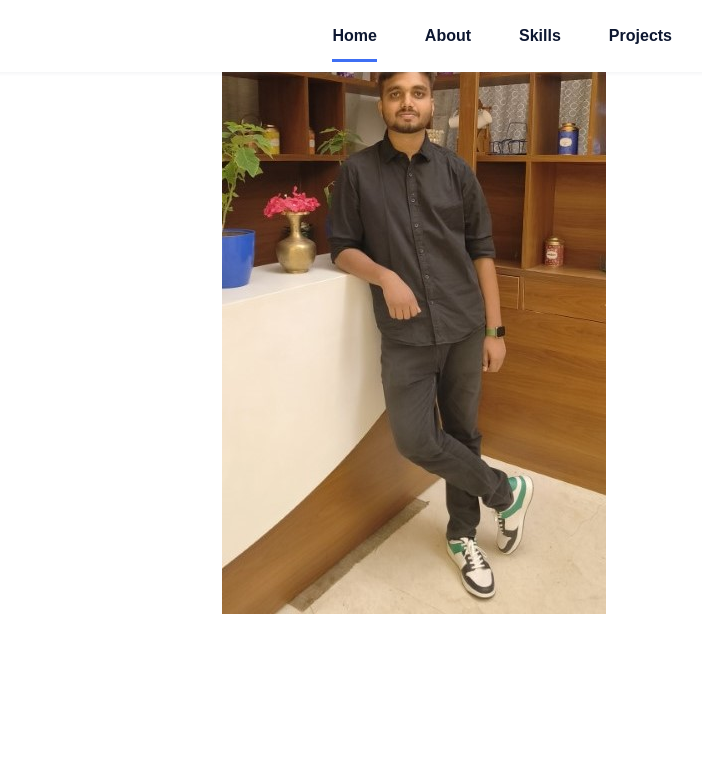
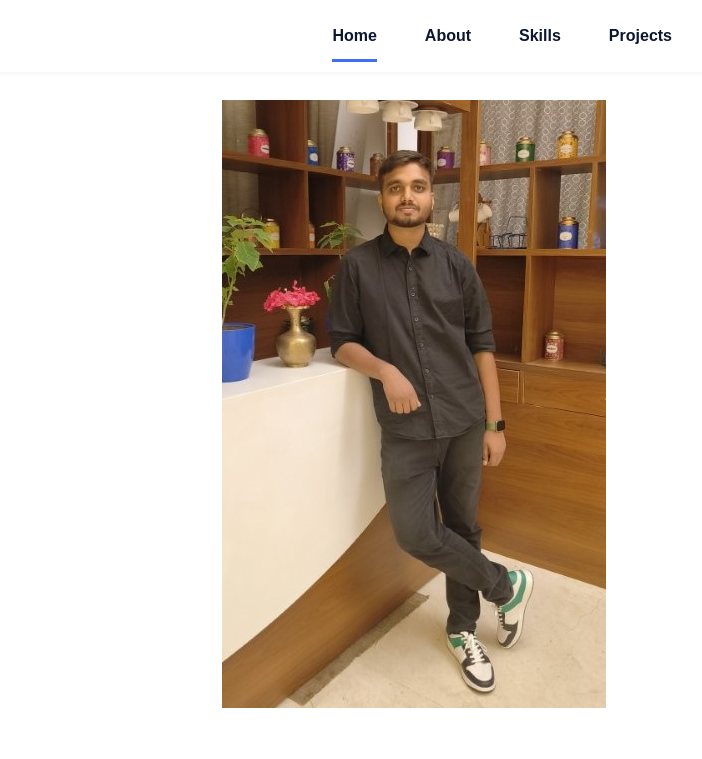
Before and after one commit to Supragy352/portfolio, a plain HTML site: page index.html in a window 1280 px wide. Shown: the top 759 px of the page, 480-1182 px from the left. Drawn offline with nearby package versions, Linux system fonts and the light colour scheme.

```diff
--- a/assets/css/styles.css
+++ b/assets/css/styles.css
@@ -212,7 +212,7 @@ img {
 .home__img {
   position: absolute;
   right: 0;
-  bottom: 0;
+  top: 100px;
   border-radius: 10px;
   width: 2000px;
 }
```
